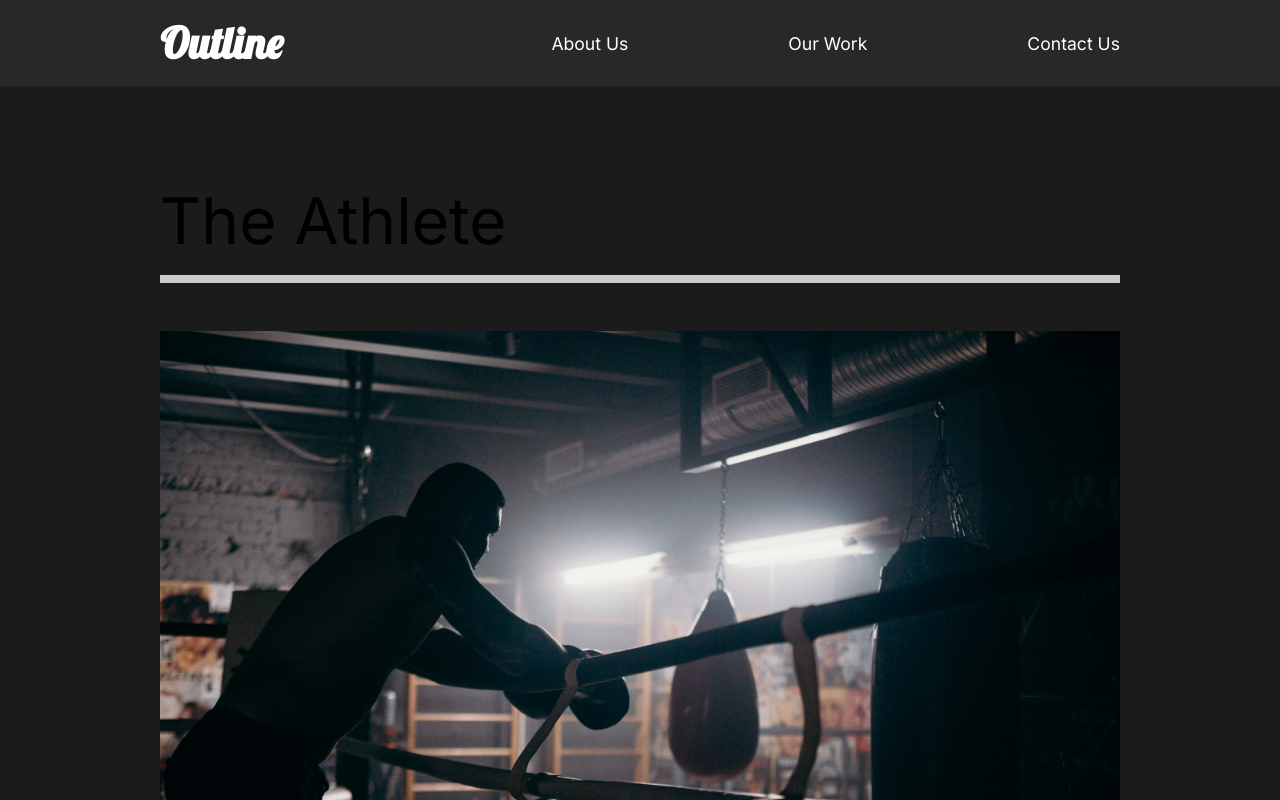
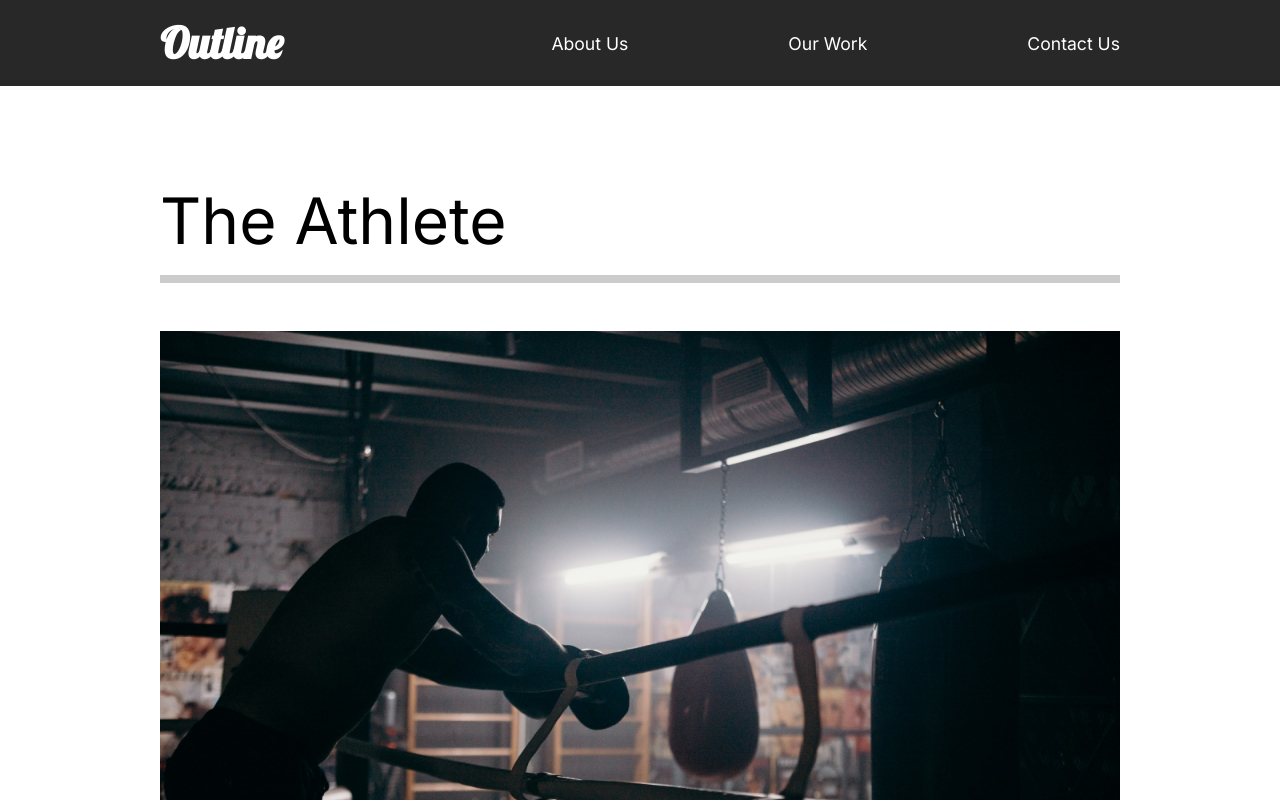
Before and after one commit to hbabuka/outlined, a React (Create React App) app: page /work in a window 1280 px wide. Shown: the top 800 px of the page. Built offline with nearby package versions, Linux system fonts and the light colour scheme.

Commit message:
Add page animations

```diff
--- a/src/App.js
+++ b/src/App.js
@@ -3,21 +3,26 @@
 import Nav from "./components/Nav";
 import ContactUs from "./pages/ContactUs";
 import OurWork from "./pages/OurWork";
-import { Route, Routes } from "react-router-dom";
+import { Route, Routes, useLocation } from "react-router-dom";
 import MovieDetail from "./pages/MovieDetail";
+import { AnimatePresence } from "framer-motion";
 
 function App() {
+  const location = useLocation();
+
   return (
     <div className="App">
       <>
         <GlobalStyle />
         <Nav />
-        <Routes>
-          <Route path="/" element={<AboutUs />} />
-          <Route path="work" element={<OurWork />} />
-          <Route path="work/:id" element={<MovieDetail />} />
-          <Route path="contact" element={<ContactUs />} />
-        </Routes>
+        <AnimatePresence exitBeforeEnter>
+          <Routes location={location} key={location.pathname}>
+            <Route path="/" element={<AboutUs />} />
+            <Route path="work" element={<OurWork />} />
+            <Route path="work/:id" element={<MovieDetail />} />
+            <Route path="contact" element={<ContactUs />} />
+          </Routes>
+        </AnimatePresence>
       </>
     </div>
   );
--- /dev/null
+++ b/src/animation.js
@@ -0,0 +1,20 @@
+export const pageAnimation = {
+  hidden: {
+    opacity: 0,
+    y: 300,
+  },
+  show: {
+    opacity: 1,
+    y: 0,
+    transition: {
+      duration: 1,
+    },
+  },
+  exit: {
+    opacity: 0,
+    y: 300,
+    transition: {
+      duration: 1,
+    },
+  },
+};
--- a/src/components/sections/AboutSection.js
+++ b/src/components/sections/AboutSection.js
@@ -1,24 +1,25 @@
 import React from "react";
 import home1 from "../../images/home1.png";
 import { Shared } from "../../styles/shared";
+import { motion } from "framer-motion";
 
 const AboutSection = () => {
   return (
     <Shared.Section.Wrapper>
       <Shared.Section.Description>
-        <div className="title">
+        <motion.div>
           <Shared.Section.Hide>
-            <h2>We work to make</h2>
+            <motion.h2>We work to make</motion.h2>
           </Shared.Section.Hide>
           <Shared.Section.Hide>
-            <h2>
+            <motion.h2>
               your <span>dreams</span> come
-            </h2>
+            </motion.h2>
           </Shared.Section.Hide>
           <Shared.Section.Hide>
-            <h2>true</h2>
+            <motion.h2>true</motion.h2>
           </Shared.Section.Hide>
-        </div>
+        </motion.div>
         <p>
           Contact us for any photography or videography ideas that you have. We
           have professionals with amazing skills.
--- a/src/pages/AboutUs.js
+++ b/src/pages/AboutUs.js
@@ -2,14 +2,21 @@
 import AboutSection from "../components/sections/AboutSection";
 import FaqSection from "../components/sections/FaqSection";
 import ServicesSection from "../components/sections/ServicesSection";
+import { motion } from "framer-motion";
+import { pageAnimation } from "../animation";
 
 const AboutUs = () => {
   return (
-    <>
+    <motion.div
+      variants={pageAnimation}
+      initial="hidden"
+      animate="show"
+      exit="exit"
+    >
       <AboutSection />
       <ServicesSection />
       <FaqSection />
-    </>
+    </motion.div>
   );
 };
 
--- a/src/pages/ContactUs.js
+++ b/src/pages/ContactUs.js
@@ -1,7 +1,19 @@
 import React from "react";
+import { motion } from "framer-motion";
+import { pageAnimation } from "../animation";
 
 const ContactUs = () => {
-  return <div>ContactUs</div>;
+  return (
+    <motion.div
+      variants={pageAnimation}
+      initial="hidden"
+      animate="show"
+      exit="exit"
+      style={{ backgroundColor: "#fff" }}
+    >
+      Our CONTACT
+    </motion.div>
+  );
 };
 
 export default ContactUs;
--- a/src/pages/MovieDetail.js
+++ b/src/pages/MovieDetail.js
@@ -3,8 +3,10 @@
 import { useLocation } from "react-router-dom";
 import { moviesData } from "../data";
 import { Award } from "../components/shared/Award";
+import { motion } from "framer-motion";
+import { pageAnimation } from "../animation";
 
-const Details = styled.div`
+const Details = styled(motion.div)`
   color: white;
 `;
 
@@ -58,7 +60,13 @@
   return (
     <>
       {movie && (
-        <Details key={movie.id}>
+        <Details
+          key={movie.id}
+          variants={pageAnimation}
+          initial="hidden"
+          animate="show"
+          exit="exit"
+        >
           <Headline>
             <h2>{movie.title}</h2>
             <img src={movie.mainImg} alt={movie.title} />
--- a/src/pages/OurWork.js
+++ b/src/pages/OurWork.js
@@ -2,8 +2,10 @@
 import styled from "styled-components";
 import { Movie } from "../components/shared/Movie";
 import { moviesData } from "../data";
+import { motion } from "framer-motion";
+import { pageAnimation } from "../animation";
 
-const Work = styled.div`
+const Work = styled(motion.div)`
   min-height: 100vh;
   overflow: hidden;
   padding: 5rem 10rem;
@@ -14,7 +16,13 @@
 
 const OurWork = () => {
   return (
-    <Work>
+    <Work
+      variants={pageAnimation}
+      initial="hidden"
+      animate="show"
+      exit="exit"
+      style={{ backgroundColor: "#fff" }}
+    >
       {moviesData.map((movie) => {
         return (
           <Movie
```
